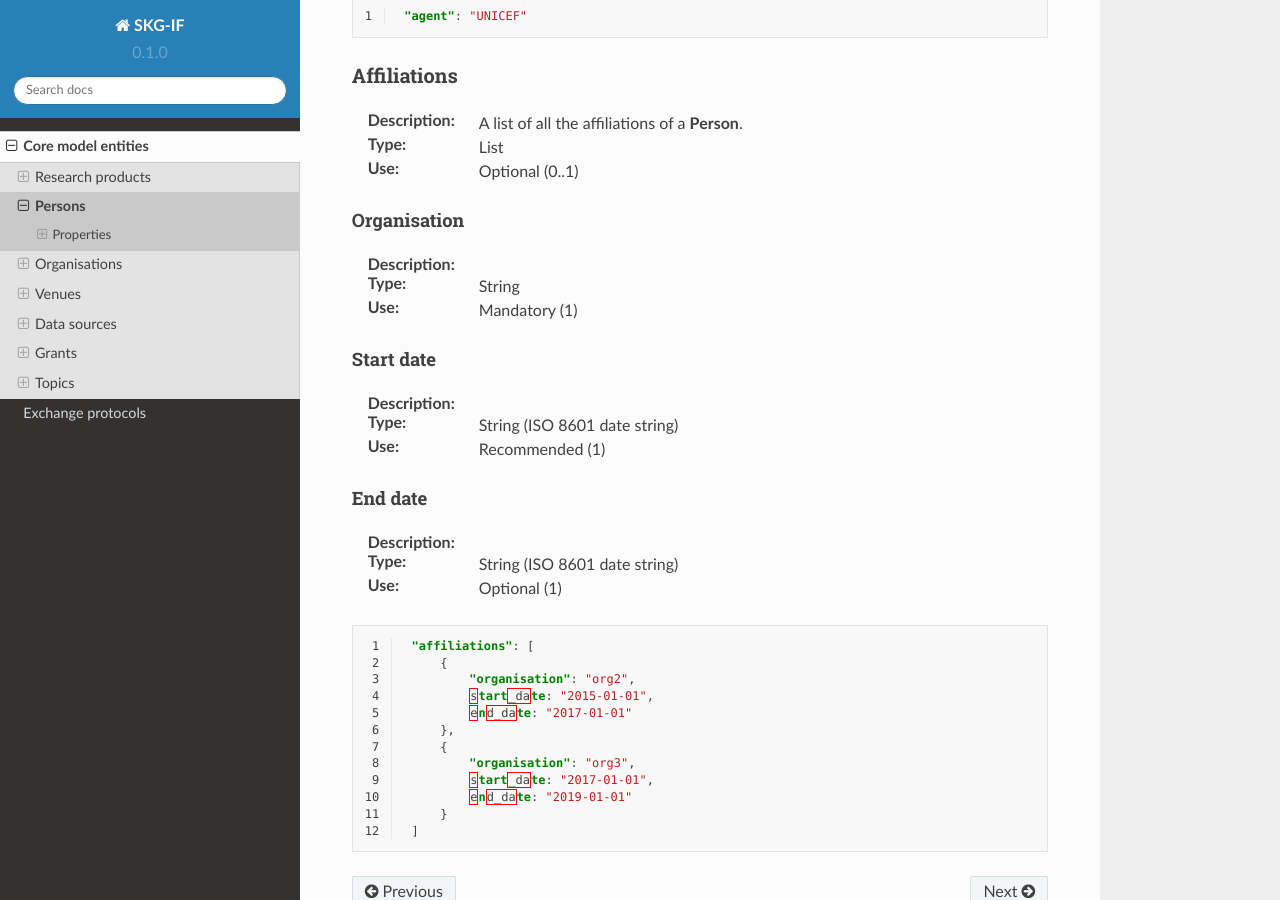
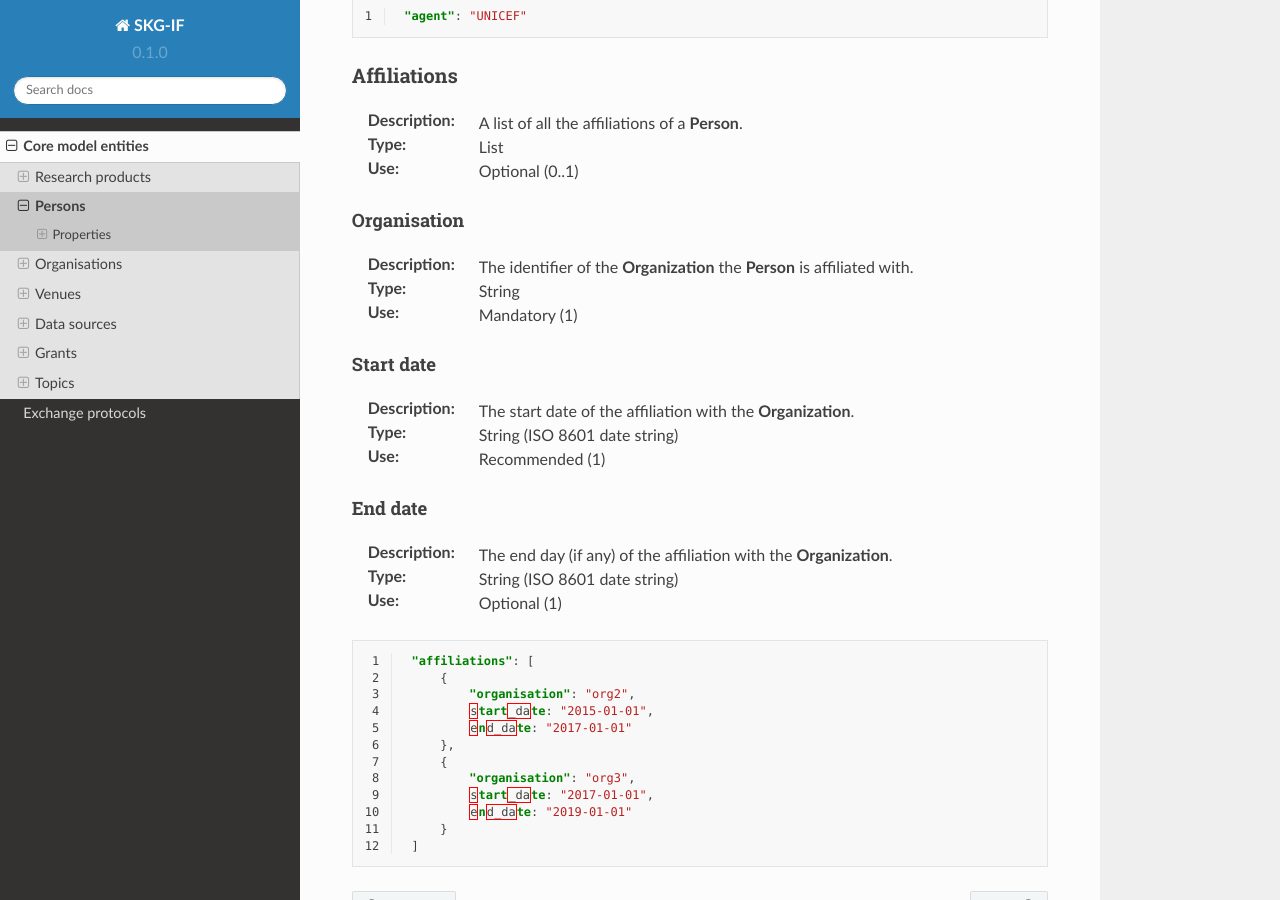
Before and after one commit to andremann/SKG-IF, a Sphinx documentation site: the page built from docs/source/persons.rst, in a window 1280 px wide and 900 px high, scrolled down 1662 px. Built offline with Sphinx 7.4.7 and the Read the Docs theme 2.0.0, drawn with Linux system fonts in a browser that asks for light colours.

Commit message:
finished to fill in information for Person related to the affiliations

```diff
--- a/docs/source/persons.rst
+++ b/docs/source/persons.rst
@@ -95,19 +95,19 @@ Affiliations
 
 Organisation
 ^^^^^^^^^
-:Description:
+:Description: The identifier of the **Organization** the **Person** is affiliated with.
 :Type: String
 :Use: Mandatory (1)
 
 Start date
 ^^^^^^^^^
-:Description:
+:Description: The start date of the affiliation with the **Organization**.
 :Type: String (ISO 8601 date string)
 :Use: Recommended (1)
 
 End date
 ^^^^^^^^^
-:Description:
+:Description: The end day (if any) of the affiliation with the **Organization**.
 :Type: String (ISO 8601 date string)
 :Use: Optional (1)
 
```
